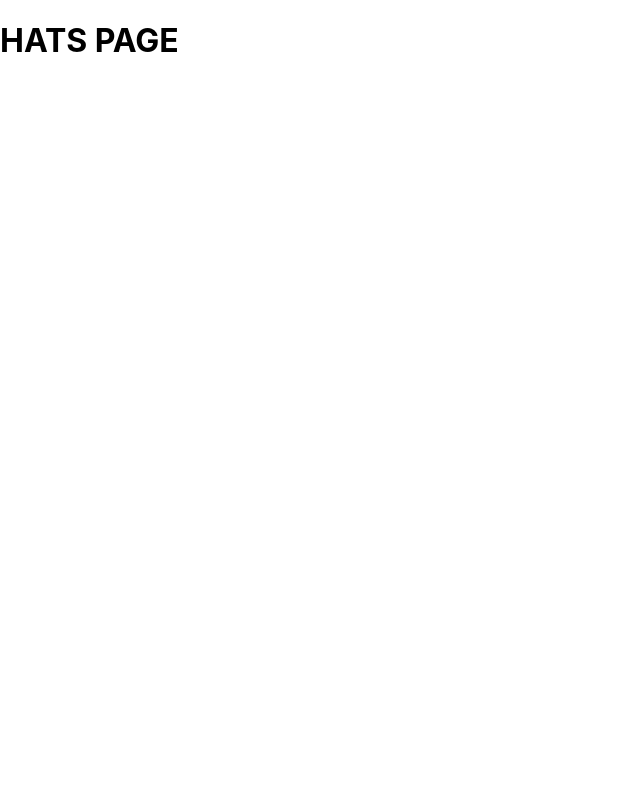
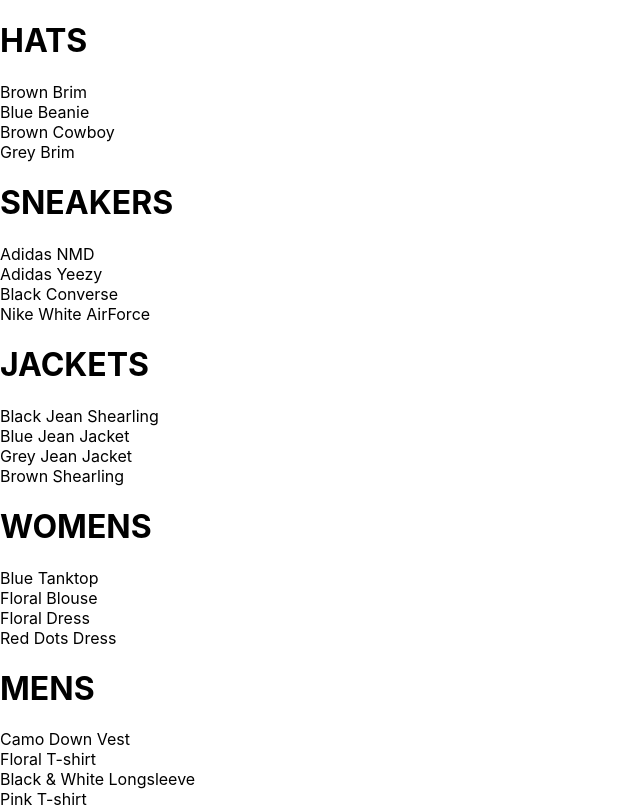
Before and after one commit to Isa1Maria/crown-clothing, a React (Create React App) app: page /hats in a window 1280 px wide. Shown: the whole page, without its empty margins (0-640 px from the left). Built offline with nearby package versions, Linux system fonts and the light colour scheme.

Commit message:
Update ShopPage

```diff
--- a/src/App.js
+++ b/src/App.js
@@ -3,19 +3,14 @@
 import { Switch, Route } from "react-router-dom";
 
 import HomePage from "./pages/homepage/homepage.component";
-
-const HatsPage = () => (
-  <div>
-    <h1>HATS PAGE</h1>
-  </div>
-);
+import ShopPage from "./pages/shop/shop.component.jsx";
 
 function App() {
   return (
     <div>
       <Switch>
         <Route exact path='/' component={HomePage} />
-        <Route path='/hats' component={HatsPage} />
+        <Route path='/hats' component={ShopPage} />
       </Switch>
     </div>
   );
--- /dev/null
+++ b/src/components/preview-collection/preview-collection.component.jsx
@@ -0,0 +1,18 @@
+import React from "react";
+
+import "./preview-collection.styles.scss";
+
+const CollectionPreview = ({ title, items }) => (
+  <div className='collection-preview'>
+    <h1 className='title'>{title.toUpperCase()}</h1>
+    <div className='preview'>
+      {items
+        .filter((item, idx) => idx < 4)
+        .map(item => (
+          <div key={item.id}>{item.name}</div>
+        ))}
+    </div>
+  </div>
+);
+
+export default CollectionPreview;
--- /dev/null
+++ b/src/pages/shop/shop.component.jsx
@@ -0,0 +1,28 @@
+import React from "react";
+
+import SHOP_DATA from "./shop.data.js";
+
+import CollectionPreview from "../../components/preview-collection/preview-collection.component";
+
+class ShopPage extends React.Component {
+  constructor(props) {
+    super(props);
+
+    this.state = {
+      collections: SHOP_DATA,
+    };
+  }
+
+  render() {
+    const { collections } = this.state;
+    return (
+      <div className='shop-page'>
+        {collections.map(({ id, ...otherCollectionProps }) => (
+          <CollectionPreview key={id} {...otherCollectionProps} />
+        ))}
+      </div>
+    );
+  }
+}
+
+export default ShopPage;
--- /dev/null
+++ b/src/pages/shop/shop.data.js
@@ -0,0 +1,249 @@
+const SHOP_DATA = [
+  {
+    id: 1,
+    title: "Hats",
+    routeName: "hats",
+    items: [
+      {
+        id: 1,
+        name: "Brown Brim",
+        imageUrl: "https://i.ibb.co/ZYW3VTp/brown-brim.png",
+        price: 25,
+      },
+      {
+        id: 2,
+        name: "Blue Beanie",
+        imageUrl: "https://i.ibb.co/ypkgK0X/blue-beanie.png",
+        price: 18,
+      },
+      {
+        id: 3,
+        name: "Brown Cowboy",
+        imageUrl: "https://i.ibb.co/QdJwgmp/brown-cowboy.png",
+        price: 35,
+      },
+      {
+        id: 4,
+        name: "Grey Brim",
+        imageUrl: "https://i.ibb.co/RjBLWxB/grey-brim.png",
+        price: 25,
+      },
+      {
+        id: 5,
+        name: "Green Beanie",
+        imageUrl: "https://i.ibb.co/YTjW3vF/green-beanie.png",
+        price: 18,
+      },
+      {
+        id: 6,
+        name: "Palm Tree Cap",
+        imageUrl: "https://i.ibb.co/rKBDvJX/palm-tree-cap.png",
+        price: 14,
+      },
+      {
+        id: 7,
+        name: "Red Beanie",
+        imageUrl: "https://i.ibb.co/bLB646Z/red-beanie.png",
+        price: 18,
+      },
+      {
+        id: 8,
+        name: "Wolf Cap",
+        imageUrl: "https://i.ibb.co/1f2nWMM/wolf-cap.png",
+        price: 14,
+      },
+      {
+        id: 9,
+        name: "Blue Snapback",
+        imageUrl: "https://i.ibb.co/X2VJP2W/blue-snapback.png",
+        price: 16,
+      },
+    ],
+  },
+  {
+    id: 2,
+    title: "Sneakers",
+    routeName: "sneakers",
+    items: [
+      {
+        id: 1,
+        name: "Adidas NMD",
+        imageUrl: "https://i.ibb.co/0s3pdnc/adidas-nmd.png",
+        price: 220,
+      },
+      {
+        id: 2,
+        name: "Adidas Yeezy",
+        imageUrl: "https://i.ibb.co/dJbG1cT/yeezy.png",
+        price: 280,
+      },
+      {
+        id: 3,
+        name: "Black Converse",
+        imageUrl: "https://i.ibb.co/bPmVXyP/black-converse.png",
+        price: 110,
+      },
+      {
+        id: 4,
+        name: "Nike White AirForce",
+        imageUrl: "https://i.ibb.co/1RcFPk0/white-nike-high-tops.png",
+        price: 160,
+      },
+      {
+        id: 5,
+        name: "Nike Red High Tops",
+        imageUrl: "https://i.ibb.co/QcvzydB/nikes-red.png",
+        price: 160,
+      },
+      {
+        id: 6,
+        name: "Nike Brown High Tops",
+        imageUrl: "https://i.ibb.co/fMTV342/nike-brown.png",
+        price: 160,
+      },
+      {
+        id: 7,
+        name: "Air Jordan Limited",
+        imageUrl: "https://i.ibb.co/w4k6Ws9/nike-funky.png",
+        price: 190,
+      },
+      {
+        id: 8,
+        name: "Timberlands",
+        imageUrl: "https://i.ibb.co/Mhh6wBg/timberlands.png",
+        price: 200,
+      },
+    ],
+  },
+  {
+    id: 3,
+    title: "Jackets",
+    routeName: "jackets",
+    items: [
+      {
+        id: 1,
+        name: "Black Jean Shearling",
+        imageUrl: "https://i.ibb.co/XzcwL5s/black-shearling.png",
+        price: 125,
+      },
+      {
+        id: 2,
+        name: "Blue Jean Jacket",
+        imageUrl: "https://i.ibb.co/mJS6vz0/blue-jean-jacket.png",
+        price: 90,
+      },
+      {
+        id: 3,
+        name: "Grey Jean Jacket",
+        imageUrl: "https://i.ibb.co/N71k1ML/grey-jean-jacket.png",
+        price: 90,
+      },
+      {
+        id: 4,
+        name: "Brown Shearling",
+        imageUrl: "https://i.ibb.co/s96FpdP/brown-shearling.png",
+        price: 165,
+      },
+      {
+        id: 5,
+        name: "Tan Trench",
+        imageUrl: "https://i.ibb.co/M6hHc3F/brown-trench.png",
+        price: 185,
+      },
+    ],
+  },
+  {
+    id: 4,
+    title: "Womens",
+    routeName: "womens",
+    items: [
+      {
+        id: 1,
+        name: "Blue Tanktop",
+        imageUrl: "https://i.ibb.co/7CQVJNm/blue-tank.png",
+        price: 25,
+      },
+      {
+        id: 2,
+        name: "Floral Blouse",
+        imageUrl: "https://i.ibb.co/4W2DGKm/floral-blouse.png",
+        price: 20,
+      },
+      {
+        id: 3,
+        name: "Floral Dress",
+        imageUrl: "https://i.ibb.co/KV18Ysr/floral-skirt.png",
+        price: 80,
+      },
+      {
+        id: 4,
+        name: "Red Dots Dress",
+        imageUrl: "https://i.ibb.co/N3BN1bh/red-polka-dot-dress.png",
+        price: 80,
+      },
+      {
+        id: 5,
+        name: "Striped Sweater",
+        imageUrl: "https://i.ibb.co/KmSkMbH/striped-sweater.png",
+        price: 45,
+      },
+      {
+        id: 6,
+        name: "Yellow Track Suit",
+        imageUrl: "https://i.ibb.co/v1cvwNf/yellow-track-suit.png",
+        price: 135,
+      },
+      {
+        id: 7,
+        name: "White Blouse",
+        imageUrl: "https://i.ibb.co/qBcrsJg/white-vest.png",
+        price: 20,
+      },
+    ],
+  },
+  {
+    id: 5,
+    title: "Mens",
+    routeName: "mens",
+    items: [
+      {
+        id: 1,
+        name: "Camo Down Vest",
+        imageUrl: "https://i.ibb.co/xJS0T3Y/camo-vest.png",
+        price: 325,
+      },
+      {
+        id: 2,
+        name: "Floral T-shirt",
+        imageUrl: "https://i.ibb.co/qMQ75QZ/floral-shirt.png",
+        price: 20,
+      },
+      {
+        id: 3,
+        name: "Black & White Longsleeve",
+        imageUrl: "https://i.ibb.co/55z32tw/long-sleeve.png",
+        price: 25,
+      },
+      {
+        id: 4,
+        name: "Pink T-shirt",
+        imageUrl: "https://i.ibb.co/RvwnBL8/pink-shirt.png",
+        price: 25,
+      },
+      {
+        id: 5,
+        name: "Jean Long Sleeve",
+        imageUrl: "https://i.ibb.co/VpW4x5t/roll-up-jean-shirt.png",
+        price: 40,
+      },
+      {
+        id: 6,
+        name: "Burgundy T-shirt",
+        imageUrl: "https://i.ibb.co/mh3VM1f/polka-dot-shirt.png",
+        price: 25,
+      },
+    ],
+  },
+];
+
+export default SHOP_DATA;
```
Also changed, not shown: src/components/preview-collection/preview-collection.styles.scss (added).
